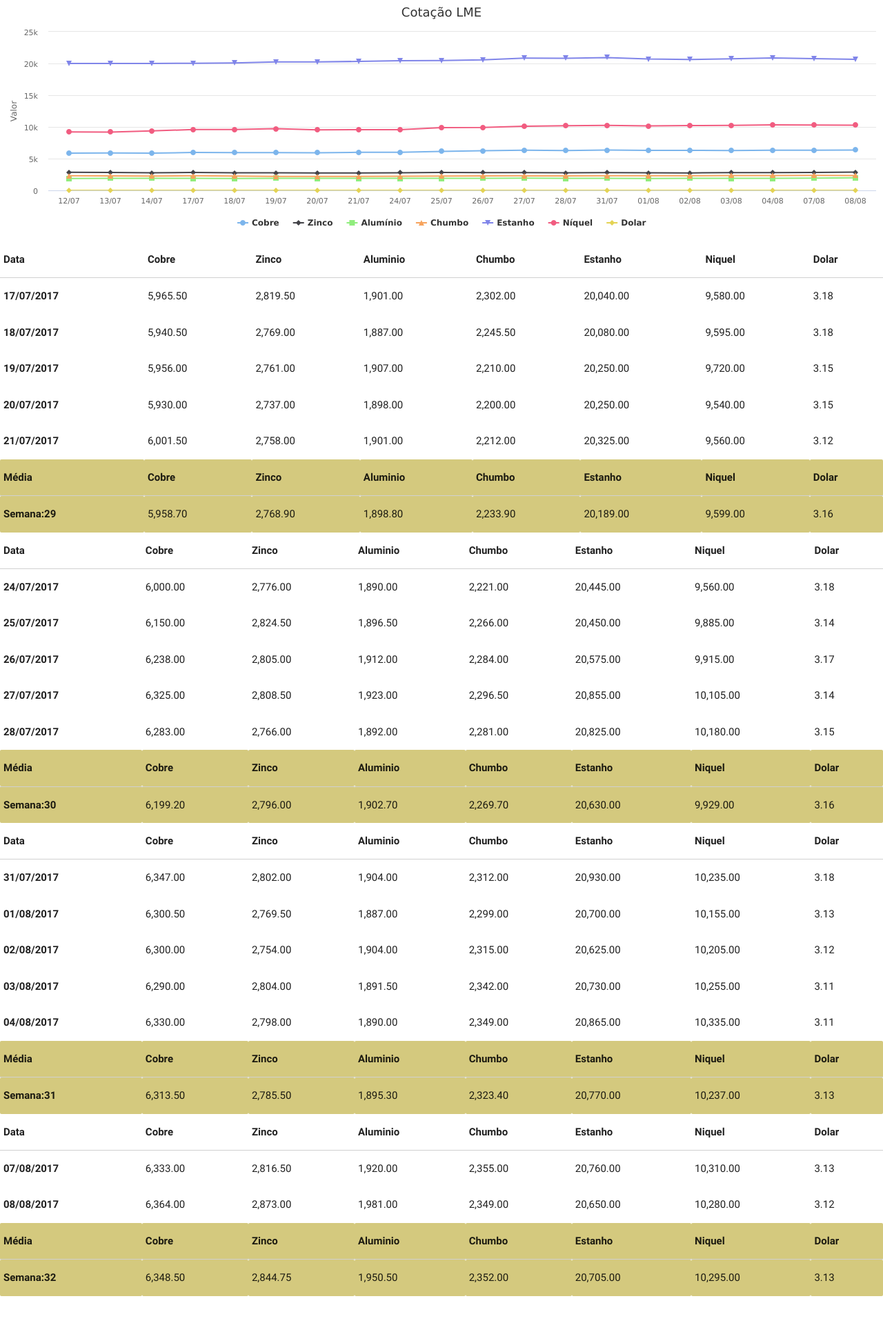
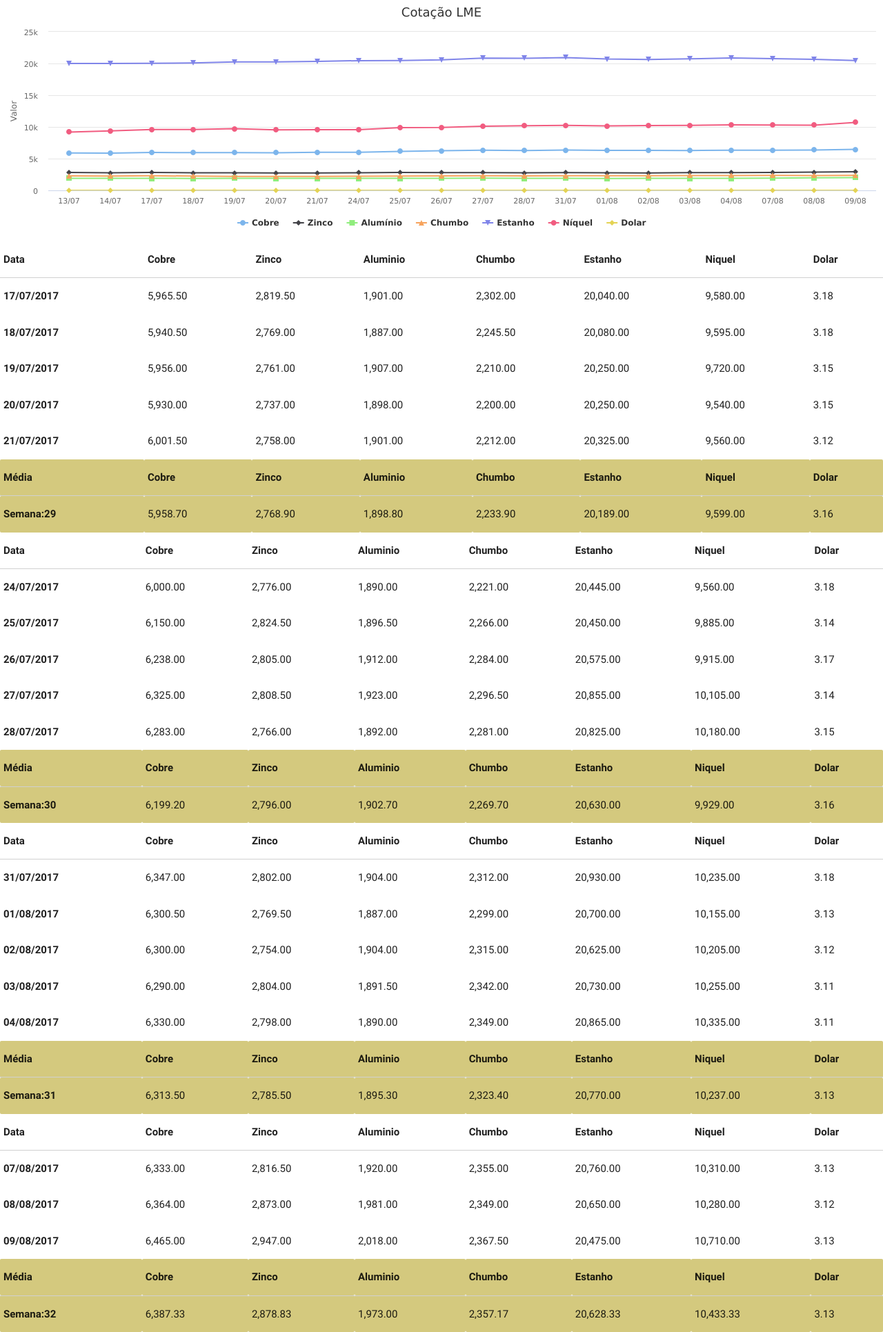
Before and after one commit to tiagocordeiro/flask-lme-chart, a Flask app: page /lme/dashboard in a window 1280 px wide. Shown: the whole page at 69% size. Before the commit the page ends 1879 px from the top, so only its background shows below. Run offline with Flask 2, Linux system fonts and the light colour scheme; some libraries are stand-ins or nearby versions.

Commit message:
Cotação Atualizada

```diff
--- a/static/cotacao-atual.csv
+++ b/static/cotacao-atual.csv
@@ -1,5 +1,4 @@
 Date,Cobre,Zinco,Aluminio,Chumbo,Estanho,Niquel,Dolar
-2017-07-12,5882.5,2843.0,1877.0,2310.0,20005.0,9210.0,3.2530999183655
 2017-07-13,5902.0,2826.0,1911.0,2294.0,20000.0,9185.0,3.2067999839783
 2017-07-14,5858.0,2769.0,1904.0,2264.0,20000.0,9380.0,3.210000038147
 2017-07-17,5965.5,2819.5,1901.0,2302.0,20040.0,9580.0,3.1777000427246
@@ -19,3 +18,4 @@ Date,Cobre,Zinco,Aluminio,Chumbo,Estanho,Niquel,Dolar
 2017-08-04,6330.0,2798.0,1890.0,2349.0,20865.0,10335.0,3.1115000247955
 2017-08-07,6333.0,2816.5,1920.0,2355.0,20760.0,10310.0,3.1293001174927
 2017-08-08,6364.0,2873.0,1981.0,2349.0,20650.0,10280.0,3.1242001056671
+2017-08-09,6465.0,2947.0,2018.0,2367.5,20475.0,10710.0,3.1259000301361
--- a/templates/mesclado.html
+++ b/templates/mesclado.html
@@ -742,6 +742,32 @@
     3.12
    </td>
   </tr>
+  <tr>
+   <th>
+    09/08/2017
+   </th>
+   <td>
+    6,465.00
+   </td>
+   <td>
+    2,947.00
+   </td>
+   <td>
+    2,018.00
+   </td>
+   <td>
+    2,367.50
+   </td>
+   <td>
+    20,475.00
+   </td>
+   <td>
+    10,710.00
+   </td>
+   <td>
+    3.13
+   </td>
+  </tr>
  </tbody>
  <thead>
   <tr style="text-align: right; background-color: #d4c97e !important;">
@@ -777,22 +803,22 @@
     Semana:32
    </th>
    <td>
-    6,348.50
+    6,387.33
    </td>
    <td>
-    2,844.75
+    2,878.83
    </td>
    <td>
-    1,950.50
+    1,973.00
    </td>
    <td>
-    2,352.00
+    2,357.17
    </td>
    <td>
-    20,705.00
+    20,628.33
    </td>
    <td>
-    10,295.00
+    10,433.33
    </td>
    <td>
     3.13
```
Also changed, not shown: static/todo-periodo.csv.
